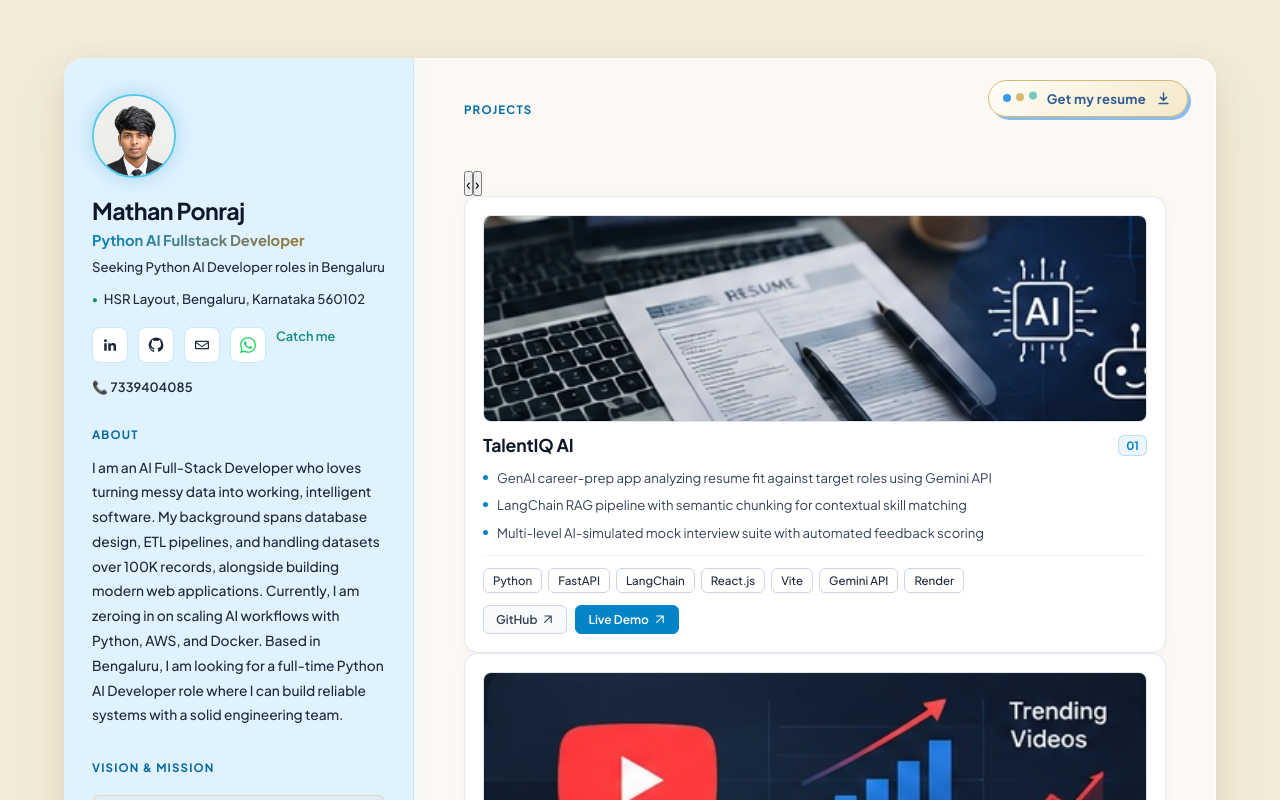
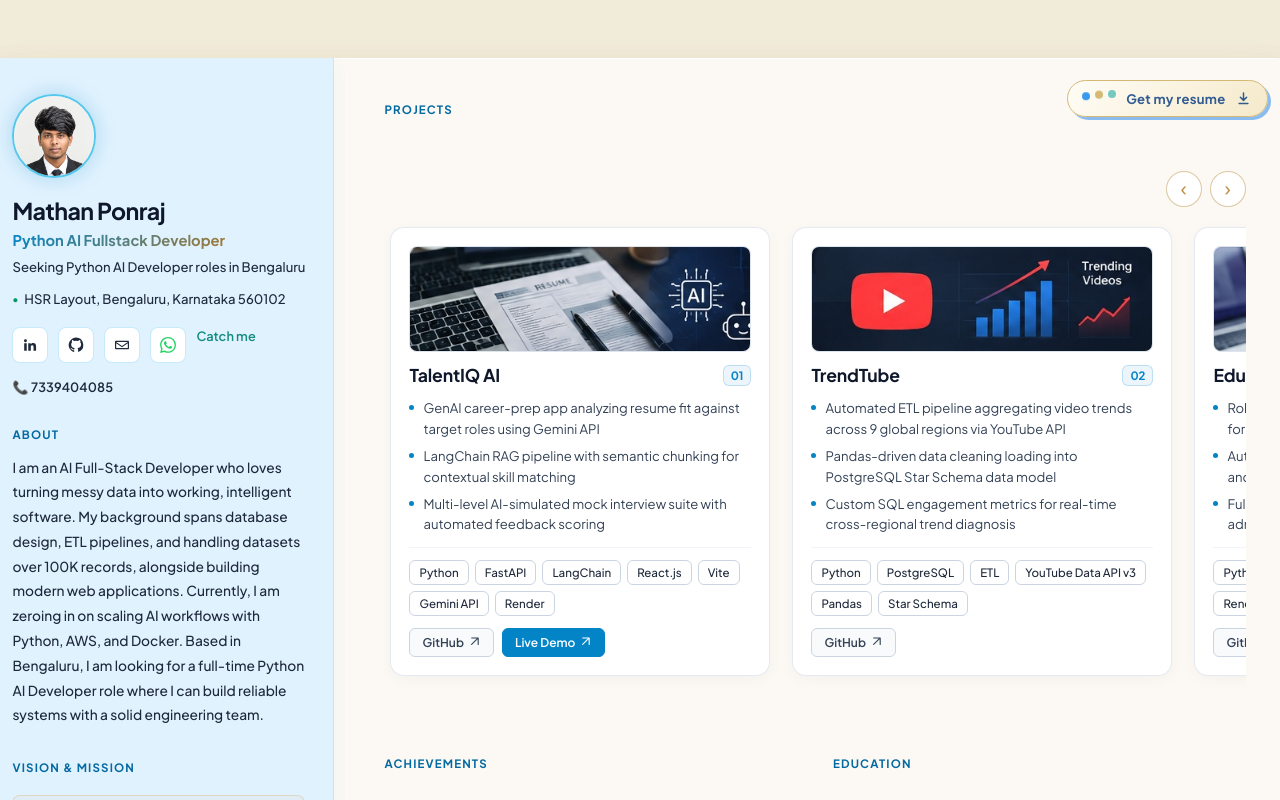
Before and after one commit to mathan-ponraj/mathan_portfolio, a React (Vite) app: page / in a window 1280 px wide. Shown: the top 800 px of the page. Built offline with nearby package versions, Linux system fonts and the light colour scheme.

Commit message:
Refactor project cards layout to horizontal scroller

```diff
--- a/src/App.css
+++ b/src/App.css
@@ -261,11 +261,68 @@ body {
   color: #0369a1;
 }
 
-/* Project Cards Grid & Layout */
-.projects-grid {
-  display: grid;
-  grid-template-columns: repeat(2, minmax(0, 1fr));
+/* Project Cards: Horizontal Scroller */
+.projects-scroller {
+  min-width: 0;
+}
+
+.scroll-controls {
+  display: flex;
+  justify-content: flex-end;
+  gap: 8px;
+  margin-bottom: 10px;
+}
+
+.scroll-controls button {
+  width: 36px;
+  height: 36px;
+  border-radius: 50%;
+  border: 1px solid rgba(185, 143, 69, 0.5);
+  background: #ffffff;
+  color: var(--gold-3);
+  font-size: 1.3rem;
+  line-height: 1;
+  cursor: pointer;
+  transition: all 0.2s ease;
+}
+
+.scroll-controls button:hover {
+  background: linear-gradient(135deg, var(--gold-1), var(--gold-2));
+  color: #1f1604;
+  box-shadow: 0 0 14px var(--gold-glow);
+}
+
+.projects-track {
+  display: flex;
+  flex-wrap: nowrap;
   gap: 22px;
+  overflow-x: auto;
+  padding: 10px 6px 18px; /* room so hover-lift, shadow and focus glow aren't clipped */
+  scroll-snap-type: x mandatory;
+  scroll-padding-left: 6px;
+  scroll-behavior: smooth;
+  -webkit-overflow-scrolling: touch;
+  scrollbar-width: thin;
+  scrollbar-color: var(--gold-2) rgba(15, 23, 42, 0.08);
+}
+
+.projects-track::-webkit-scrollbar {
+  height: 8px;
+}
+
+.projects-track::-webkit-scrollbar-track {
+  background: rgba(15, 23, 42, 0.08);
+  border-radius: 999px;
+}
+
+.projects-track::-webkit-scrollbar-thumb {
+  background: linear-gradient(90deg, var(--gold-2), var(--gold-3));
+  border-radius: 999px;
+}
+
+.projects-track .project-card {
+  flex: 0 0 min(380px, 85%);
+  scroll-snap-align: start;
 }
 
 .project-card {
@@ -489,12 +546,6 @@ button:focus-visible {
 }
 
 /* Responsive Media Queries */
-@media (min-width: 1025px) and (max-width: 1180px) {
-  .projects-grid {
-    grid-template-columns: 1fr;
-  }
-}
-
 @media (max-width: 1024px) {
   body {
     padding: 16px;
@@ -515,11 +566,14 @@ button:focus-visible {
 }
 
 @media (max-width: 720px) {
-  .projects-grid {
-    grid-template-columns: 1fr;
-  }
   .main-content {
     padding: 28px 20px;
     gap: 36px;
   }
+  .scroll-controls {
+    display: none; /* swipe on phones instead */
+  }
+  .projects-track .project-card {
+    flex-basis: 88%;
+  }
 }
```
